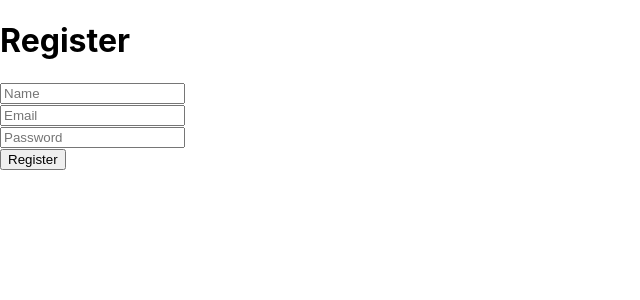
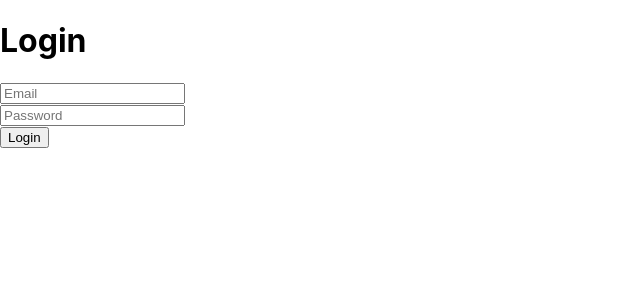
Before and after one commit to vrundanawal/Full-MERN-STACK-AUTH, a React (Create React App) app in the folder client/: page /login in a window 1280 px wide. Shown: the top 300 px of the page, without its empty margins (0-640 px from the left). Built offline with nearby package versions, Linux system fonts and the light colour scheme.

Commit message:
create a routes and Login and register page

```diff
--- a/client/src/App.js
+++ b/client/src/App.js
@@ -1,58 +1,17 @@
-import "./App.css";
-import { useState } from "react";
+import React from "react";
+import { BrowserRouter, Route } from "react-router-dom";
+import Login from "./components/pages/Login";
+import Register from "./components/pages/Register";
 
-function App() {
-  const [name, setName] = useState("");
-  const [email, setEmail] = useState("");
-  const [password, setPassword] = useState("");
-
-  //handleRegisterUser
-  async function handleRegisterUser(e) {
-    e.preventDefault();
-    const response = await fetch("http://localhost:1337/api/register", {
-      method: "POST",
-      headers: {
-        "Content-Type": "application/json",
-      },
-      body: JSON.stringify({
-        name,
-        email,
-        password,
-      }),
-    });
-    const data = await response.json();
-    console.log(data);
-  }
-
+const App = () => {
   return (
     <div>
-      <h1>Register</h1>
-      <form onSubmit={handleRegisterUser}>
-        <input
-          type="text"
-          value={name}
-          onChange={(e) => setName(e.target.value)}
-          placeholder="Name"
-        />
-        <br />
-        <input
-          type="email"
-          value={email}
-          placeholder="Email"
-          onChange={(e) => setEmail(e.target.value)}
-        />
-        <br />
-        <input
-          type="password"
-          value={password}
-          placeholder="Password"
-          onChange={(e) => setPassword(e.target.value)}
-        />
-        <br />
-        <input type="submit" value="Register" />
-      </form>
+      <BrowserRouter>
+        <Route path="/login" exact component={Login} />
+        <Route path="/register" exact component={Register} />
+      </BrowserRouter>
     </div>
   );
-}
+};
 
 export default App;
--- /dev/null
+++ b/client/src/components/pages/Login.js
@@ -0,0 +1,47 @@
+import React from "react";
+import { useState } from "react";
+
+const Login = () => {
+  const [email, setEmail] = useState("");
+  const [password, setPassword] = useState("");
+
+  const handleLoginUser = async (e) => {
+    e.preventDefault();
+    const response = await fetch("http://localhost:1337/api/login", {
+      method: "POST",
+      headers: {
+        "Content-Type": "application/json",
+      },
+      body: JSON.stringify({
+        email,
+        password,
+      }),
+    });
+    const data = await response.json();
+    console.log(data);
+  };
+  return (
+    <div>
+      <h1>Login</h1>
+      <form onSubmit={handleLoginUser}>
+        <input
+          type="email"
+          value={email}
+          placeholder="Email"
+          onChange={(e) => setEmail(e.target.value)}
+        />
+        <br />
+        <input
+          type="password"
+          value={password}
+          placeholder="Password"
+          onChange={(e) => setPassword(e.target.value)}
+        />
+        <br />
+        <input type="submit" value="Login" />
+      </form>
+    </div>
+  );
+};
+
+export default Login;
--- /dev/null
+++ b/client/src/components/pages/Register.js
@@ -0,0 +1,57 @@
+import { useState } from "react";
+
+function Register() {
+  const [name, setName] = useState("");
+  const [email, setEmail] = useState("");
+  const [password, setPassword] = useState("");
+
+  //handleRegisterUser
+  async function handleRegisterUser(e) {
+    e.preventDefault();
+    const response = await fetch("http://localhost:1337/api/register", {
+      method: "POST",
+      headers: {
+        "Content-Type": "application/json",
+      },
+      body: JSON.stringify({
+        name,
+        email,
+        password,
+      }),
+    });
+    const data = await response.json();
+    console.log(data);
+  }
+
+  return (
+    <div>
+      <h1>Register</h1>
+      <form onSubmit={handleRegisterUser}>
+        <input
+          type="text"
+          value={name}
+          onChange={(e) => setName(e.target.value)}
+          placeholder="Name"
+        />
+        <br />
+        <input
+          type="email"
+          value={email}
+          placeholder="Email"
+          onChange={(e) => setEmail(e.target.value)}
+        />
+        <br />
+        <input
+          type="password"
+          value={password}
+          placeholder="Password"
+          onChange={(e) => setPassword(e.target.value)}
+        />
+        <br />
+        <input type="submit" value="Register" />
+      </form>
+    </div>
+  );
+}
+
+export default Register;
```
